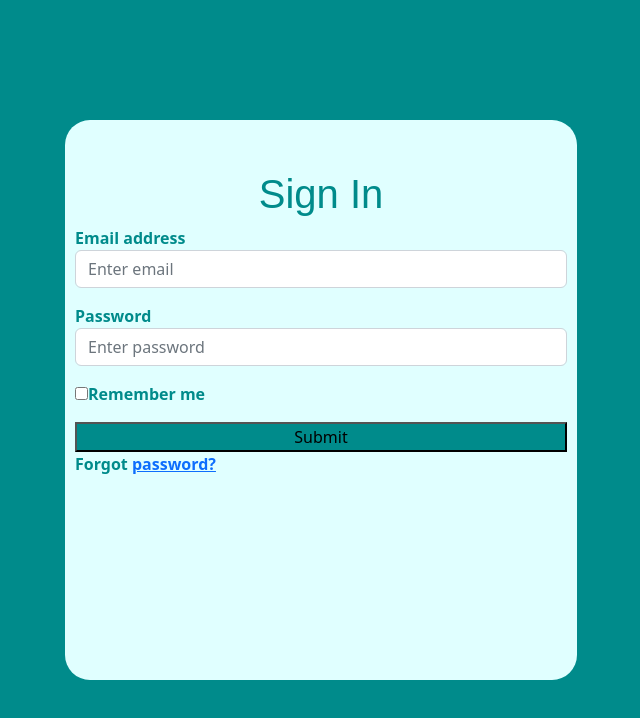
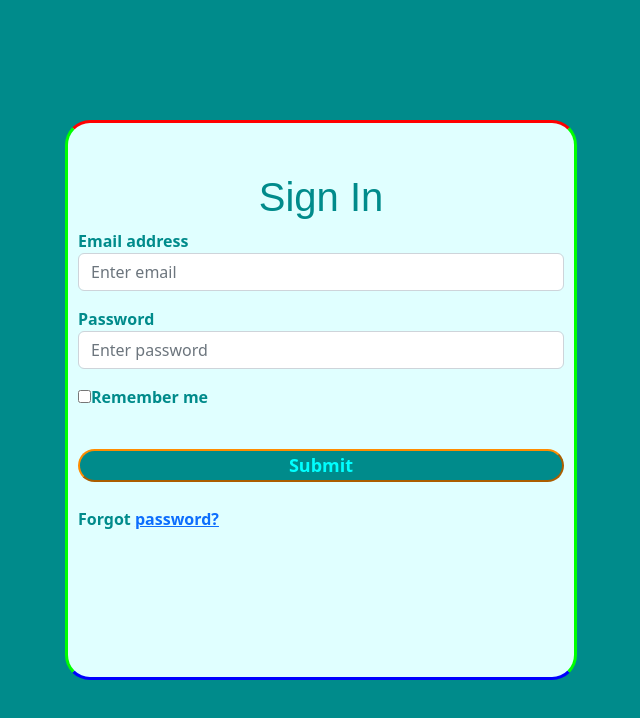
Before and after one commit to Asif2021/EMS, a Next.js app: page /login in a window 1280 px wide. Shown: the top 718 px of the page, without its empty margins (319-959 px from the left). Built offline with nearby package versions, Linux system fonts and the light colour scheme.

Commit message:
added some styles and include comments in login page

```diff
--- a/pages/login.tsx
+++ b/pages/login.tsx
@@ -1,24 +1,35 @@
+// import styles
 import styles from '../styles/Login.module.css'
+// import useFormik hook from formik
 import { useFormik } from "formik";
+// import everything as yup from yup
 import * as Yup from "yup";
+// imprt useRouter from next/router package
 import { useRouter } from 'next/router'
 
 
 
 const login = () => {
+  // made a variable named router from useRouter hook
   const router = useRouter()
+  // destructuring from useFormik hook
   const { values, errors, touched, handleBlur, handleChange, handleSubmit } =
   useFormik({
+    // initialValues object containing initial values of the form
     initialValues:{
       email: "",
       password: "",
     },
+    // putting validation on the form
     validationSchema: Yup.object({
       email: Yup.string().email().required("Please enter your email"),
       password: Yup.string().min(6).required("Please enter your password"),
    }),
+  //  declaring onSubmit function
     onSubmit: (values, action) => {
-       router.push('/dashboard')
+// routing to the Dashboards
+      router.push('/dashboard')
+      // resetting the form in empty state
       action.resetForm();
     },
   });
@@ -27,8 +38,11 @@ const login = () => {
     <>
   <div className={styles.main_div}>
         <div className={styles.inner_div}>
+          {/* form start */}
        <form className={styles.form} onSubmit={handleSubmit}>
+        {/* Sign In heading  */}
         <h1 className='text-center'>Sign In</h1>
+        {/* Email address input field */}
         <div className="mb-3">
           <label>Email address</label>
           <input
@@ -46,6 +60,7 @@ const login = () => {
                       <span className={styles.form_error}>{errors.email}</span>
                     ) : null}
         </div>
+        {/* Password input field */}
         <div className="mb-3">
           <label>Password</label>
           <input
@@ -63,6 +78,7 @@ const login = () => {
                       <span className={styles.form_error}>{errors.password}</span>
                     ) : null}
         </div>
+
         <div className="mb-3">
           <div className="custom-control custom-checkbox">
             <input
@@ -75,11 +91,13 @@ const login = () => {
             </label>
           </div>
         </div>
+        {/* Submit Button */}
         <div className="d-grid">
           <button type="submit">
             Submit
           </button>
         </div>
+        {/* forgot password option */}
         <p className="forgot-password text-right">
           Forgot <a href="#">password?</a>
         </p>
--- a/styles/Login.module.css
+++ b/styles/Login.module.css
@@ -13,7 +13,10 @@
   width: 40vw;
   background-color:lightcyan;
   align-items: center;
+  box-sizing: border-box;
   border-radius: 25px;
+  border-style: solid;
+  border-color: #ff0000 #00ff00 #0000ff;
   }
 .inner_div h1 {
   font-weight: 500;
@@ -37,6 +40,13 @@
 }
 .inner_div button{
   background-color: darkcyan;
+  border-color: darkorange;
+  margin-top: 5%;
+  margin-bottom: 5%;
+  border-radius: 25px;
+  font-size: 18px;
+  color: cyan;
+  font-weight: bold;
 }
 .form_error{
   color: red;
```
